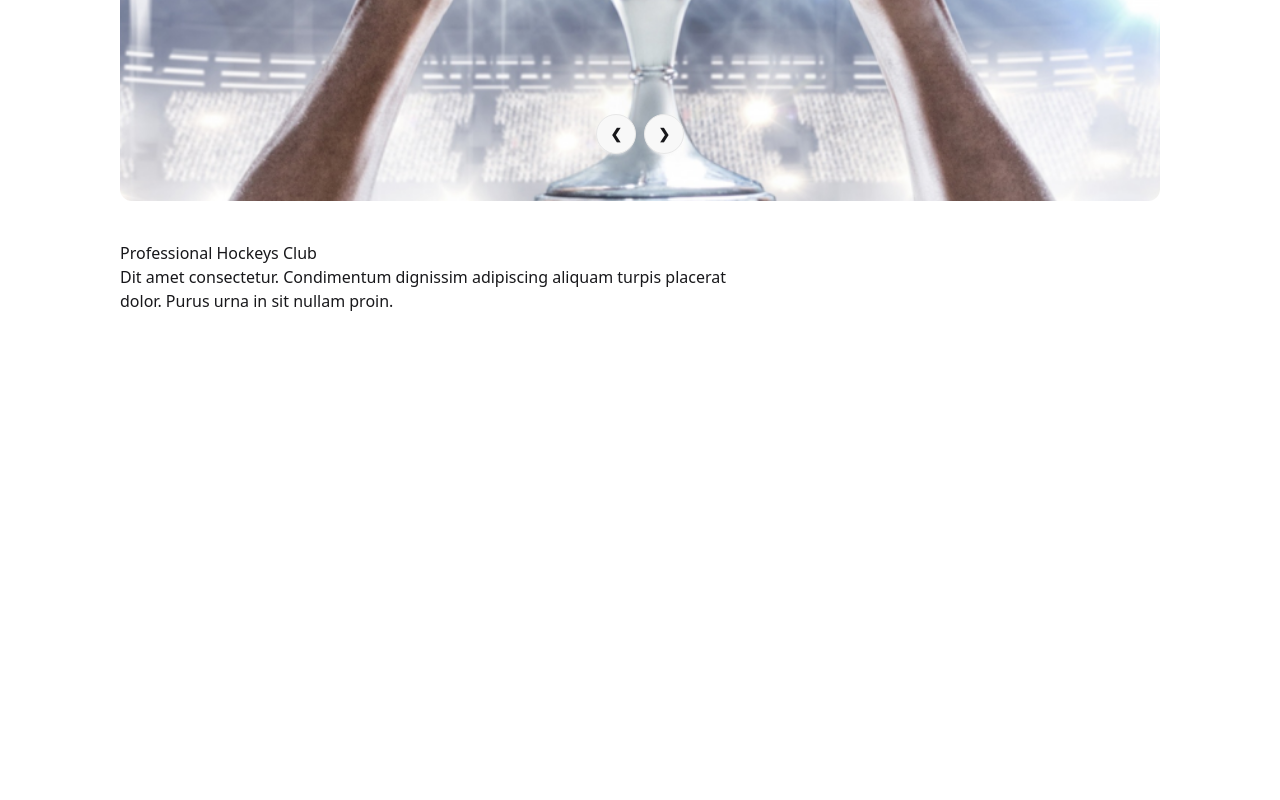
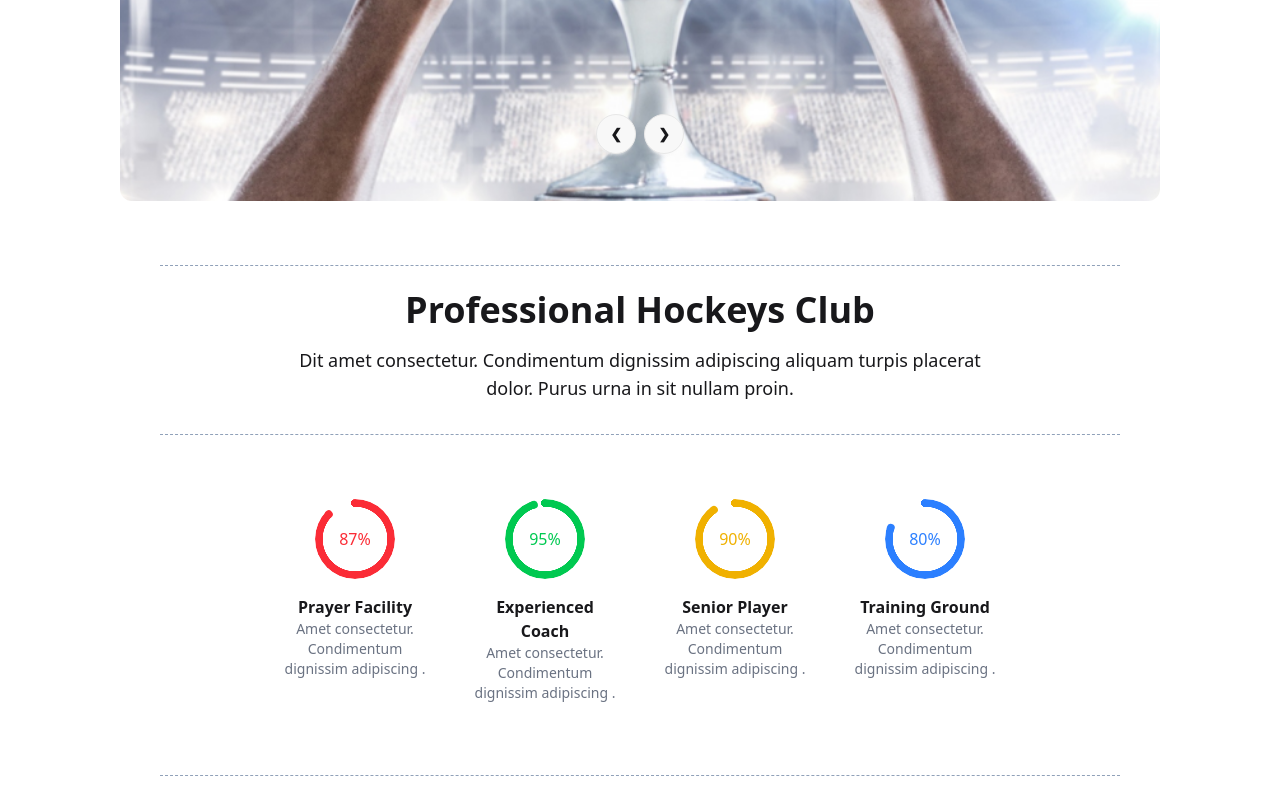
Before and after one commit to atiqurrahmancs/hockeys-site, a plain HTML site: page index.html in a window 1280 px wide. Shown: the part 539-1339 px from the top of the page. Before the commit the page ends 852 px from the top, so only its background shows below. Drawn offline with nearby package versions, Linux system fonts and the light colour scheme.

Commit message:
Progress Section Added

```diff
--- a/index.html
+++ b/index.html
@@ -6,17 +6,6 @@
    <title>Hockey Site</title>
    <link href="https://cdn.jsdelivr.net/npm/daisyui@5" rel="stylesheet" type="text/css" />
    <script src="https://cdn.jsdelivr.net/npm/@tailwindcss/browser@4"></script>
-
-   <style>
-  html {
-    scroll-behavior: smooth;
-  }
-
-  .carousel-item {
-    scroll-margin-top: 100px; /* Adjust depending on header height */
-  }
-</style>
-
 
 </head>
 <body>
@@ -54,12 +43,52 @@
                </div>
          </div>
       </div>
+   </header>
+
+   <main>
+      <section class="m-6 lg:mx-40">
+         <hr class="border-dashed mb-6 mt-6 border-y-slate-400">
+         <h1 class="text-xl lg:text-4xl font-bold text-center">Professional Hockeys Club</h1>
+         <p class="text-m lg:text-lg text-center m-4">Dit amet consectetur. Condimentum dignissim adipiscing aliquam turpis placerat<br> dolor. Purus urna in sit nullam proin. </p>
+         <hr class="border-dashed mt-8  border-y-slate-400">
+      </section>
 
       <section>
-         <h1>Professional Hockeys Club</h1>
-         <p>Dit amet consectetur. Condimentum dignissim adipiscing aliquam turpis placerat<br> dolor. Purus urna in sit nullam proin. </p>
+         <div class="grid grid-cols-1 md:grid-cols-4 gap-10 justify-items-center p-10 m-6 lg:mx-60 text-center">
+            <div class="justify-items-center">
+         <!-- Prayer Facility -->
+               <div class="radial-progress text-red-500" style="--value:87;">87%</div>
+                  <h2 class="font-bold mt-4">Prayer Facility</h2>
+                  <p class="text-gray-500 text-sm">Amet consectetur. Condimentum dignissim adipiscing .</p>
+            </div>
+
+            <div class=" justify-items-center">
+         <!-- Experienced Coach -->
+               <div class="radial-progress text-green-500" style="--value:95;">95%</div>
+                  <h2 class="font-bold mt-4">Experienced Coach</h2>
+                  <p class="text-gray-500 text-sm">Amet consectetur. Condimentum dignissim adipiscing .</p>
+            </div>
+
+            <div class="justify-items-center">
+         <!-- Senior Player -->
+               <div class="radial-progress text-yellow-500" style="--value:90;">90%</div>
+                  <h2 class="font-bold mt-4">Senior Player</h2>
+                  <p class="text-gray-500 text-sm">Amet consectetur. Condimentum dignissim adipiscing .</p>
+            </div>
+
+            <div class="justify-items-center">
+         <!-- Training Ground -->
+               <div class="radial-progress text-blue-500" style="--value:80;">80%</div>
+                  <h2 class="font-bold mt-4">Training Ground</h2>
+                  <p class="text-gray-500 text-sm">Amet consectetur. Condimentum dignissim adipiscing .</p>
+            </div>
+         </div>
+         <hr class="m-6 lg:mx-40 border-dashed mt-8 border-y-slate-400">
       </section>
-   </header>
+
+
+   </main>
+
 
 </body>
 
```
Also changed, not shown: Untitled-1.html (deleted, +0 -51 lines), tailwind.config.js (added, +8 -0 lines).
